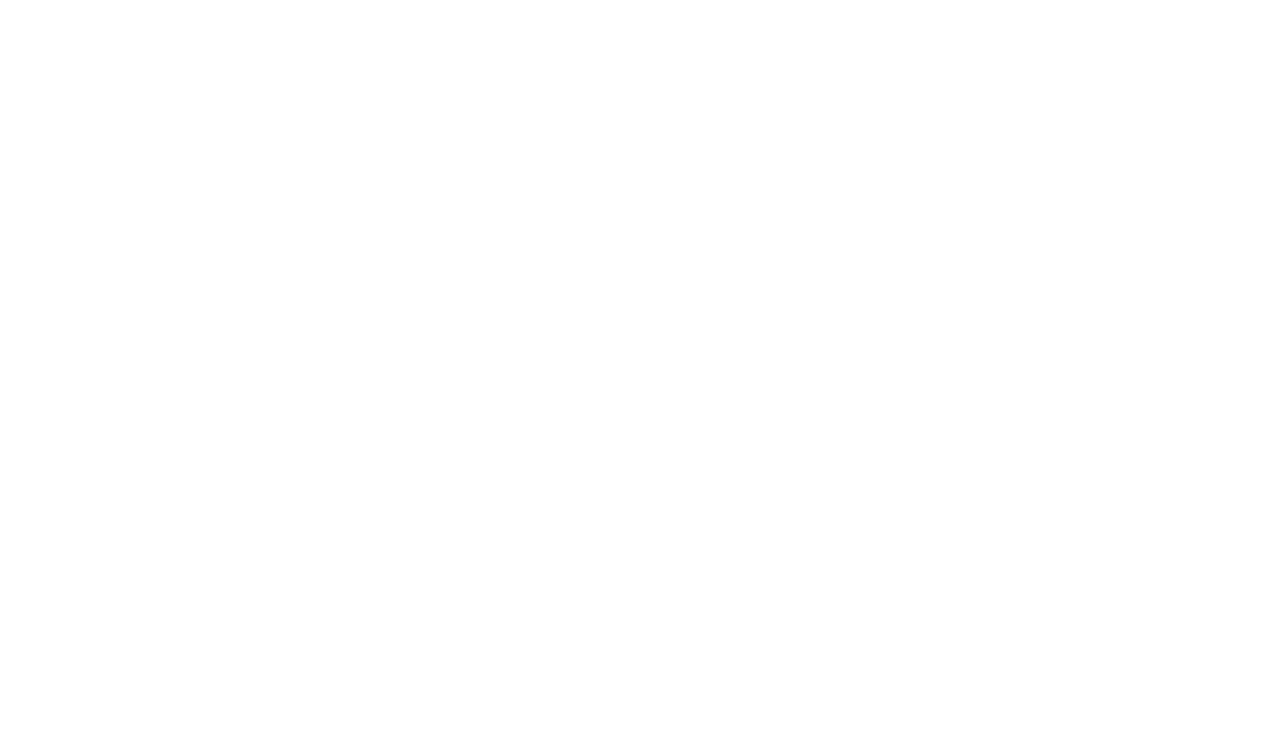
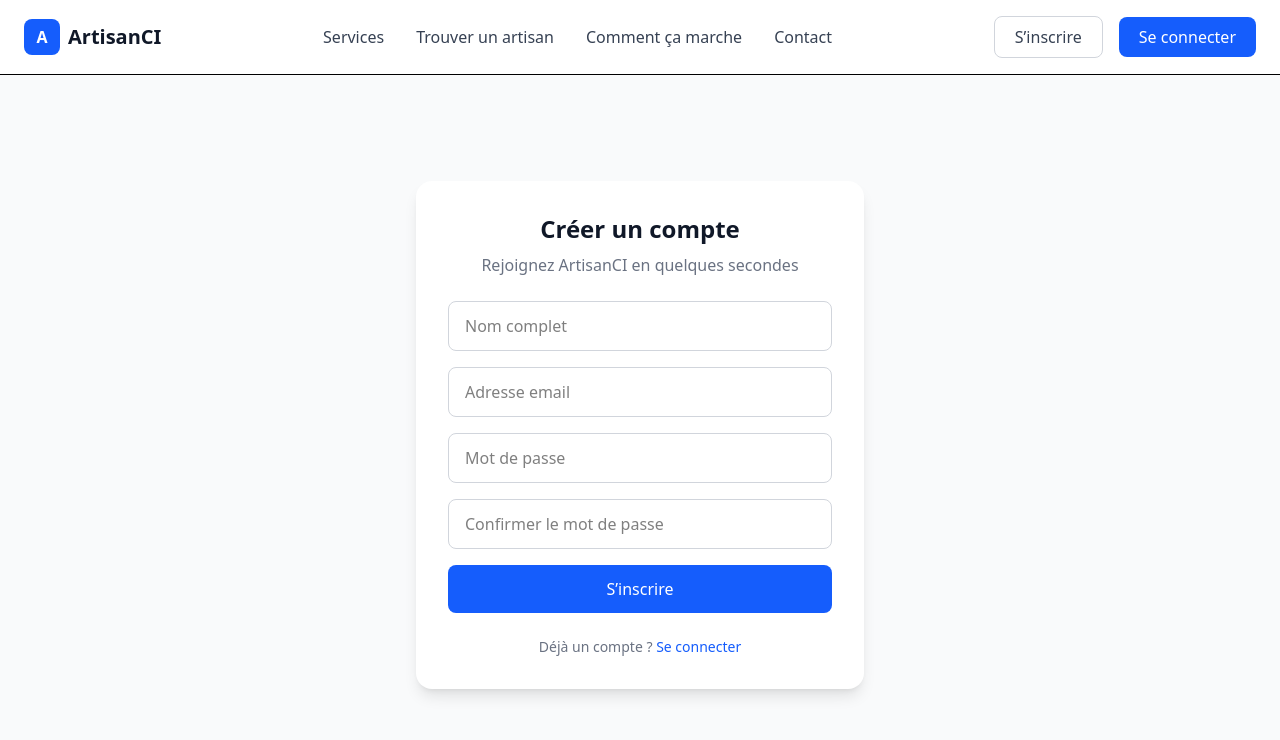
Before and after one commit to khaledopen/artisans-ci-frontend, a React (Vite) app: page /register in a window 1280 px wide. Before the commit this address had no page. Shown: the top 740 px of the page. Built offline with nearby package versions, Linux system fonts and the light colour scheme.

Commit message:
Ajout d'une page d'inscription

```diff
--- a/src/App.tsx
+++ b/src/App.tsx
@@ -1,12 +1,16 @@
 import { Routes, Route } from "react-router-dom";
 import Home from "./pages/Home";
 import Artisans from "./pages/Artisans";
+import Register from "./pages/Register";
+
 
 const App = () => {
   return (
     <Routes>
       <Route path="/" element={<Home />} />
       <Route path="/artisans" element={<Artisans />} />
+      <Route path="/register" element={<Register />} />
+
     </Routes>
   );
 };
--- /dev/null
+++ b/src/pages/Register.tsx
@@ -0,0 +1,81 @@
+import { useNavigate } from "react-router-dom";
+import Navbar from "../components/Navbar";
+
+const Register = () => {
+  const navigate = useNavigate();
+
+  return (
+    <>
+      <Navbar
+        brand="ArtisanCI"
+        links={[
+          { label: "Services", path: "/" },
+          { label: "Trouver un artisan", path: "/artisans" },
+          { label: "Comment ça marche", path: "/#how-it-works" },
+          { label: "Contact", path: "/#contact" },
+        ]}
+      />
+
+      <div className="min-h-[calc(100vh-80px)] flex items-center justify-center bg-gray-50 px-4">
+        <div className="w-full max-w-md bg-white rounded-2xl shadow-lg p-8">
+
+          {/* Title */}
+          <h2 className="text-2xl font-bold text-center text-gray-900 mb-2">
+            Créer un compte
+          </h2>
+          <p className="text-center text-gray-500 mb-6">
+            Rejoignez ArtisanCI en quelques secondes
+          </p>
+
+          {/* Form */}
+          <form className="space-y-4">
+
+            <input
+              type="text"
+              placeholder="Nom complet"
+              className="w-full px-4 py-3 rounded-lg border border-gray-300 focus:outline-none focus:ring-2 focus:ring-blue-500"
+            />
+
+            <input
+              type="email"
+              placeholder="Adresse email"
+              className="w-full px-4 py-3 rounded-lg border border-gray-300 focus:outline-none focus:ring-2 focus:ring-blue-500"
+            />
+
+            <input
+              type="password"
+              placeholder="Mot de passe"
+              className="w-full px-4 py-3 rounded-lg border border-gray-300 focus:outline-none focus:ring-2 focus:ring-blue-500"
+            />
+
+            <input
+              type="password"
+              placeholder="Confirmer le mot de passe"
+              className="w-full px-4 py-3 rounded-lg border border-gray-300 focus:outline-none focus:ring-2 focus:ring-blue-500"
+            />
+
+            <button
+              type="button"
+              className="w-full bg-blue-600 text-white py-3 rounded-lg font-medium hover:bg-blue-700 transition"
+            >
+              S’inscrire
+            </button>
+          </form>
+
+          {/* Footer */}
+          <p className="text-center text-sm text-gray-500 mt-6">
+            Déjà un compte ?{" "}
+            <button
+              onClick={() => navigate("/login")}
+              className="text-blue-600 hover:underline font-medium"
+            >
+              Se connecter
+            </button>
+          </p>
+        </div>
+      </div>
+    </>
+  );
+};
+
+export default Register;
```
